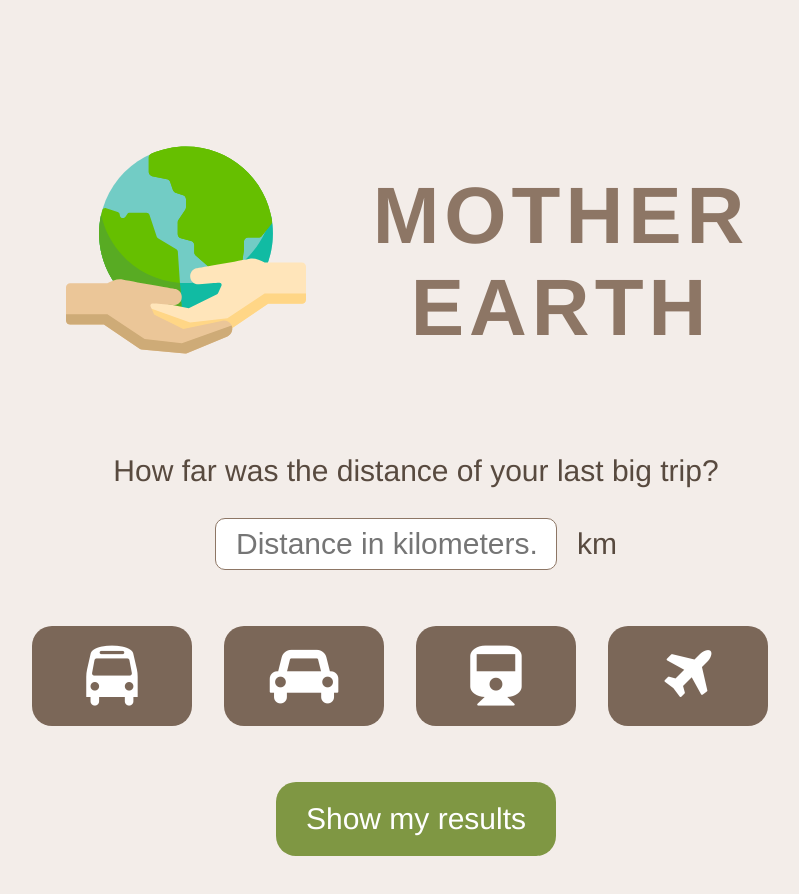
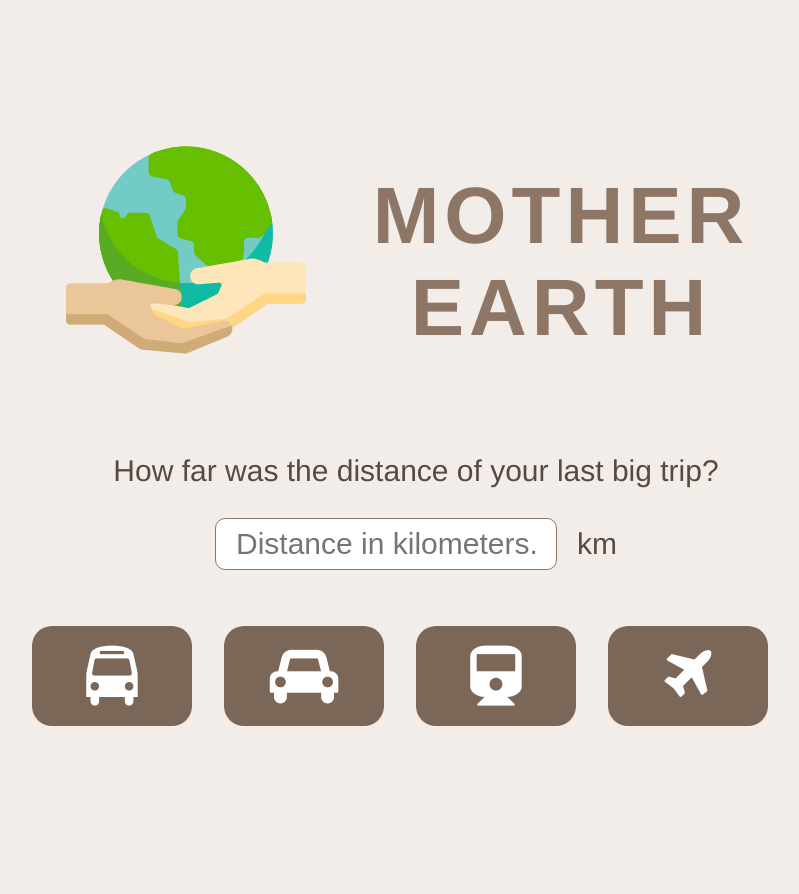
Before and after one commit to bakku/mother-earth, a React (Create React App) app: page / in a window 1280 px wide. Shown: the top 894 px of the page, without its empty margins (224-1023 px from the left). Before the commit the page ends 856 px from the top, so only its background shows below. Built offline with nearby package versions, Linux system fonts and the light colour scheme.

Commit message:
Show submit button if all fields are given

```diff
--- a/src/App.css
+++ b/src/App.css
@@ -9,3 +9,7 @@
 .center {
     text-align: center;
 }
+
+.hide {
+    display: none;
+}
--- a/src/App.js
+++ b/src/App.js
@@ -1,5 +1,6 @@
 import React, { Component } from 'react';
 import RouteInput from './RouteInput';
+import Result from './Result';
 import './App.css';
 
 class App extends Component {
@@ -8,6 +9,7 @@ class App extends Component {
       <div className="App">
         <div className="container">
           <RouteInput />
+          <Result />
         </div>
       </div>
     );
--- /dev/null
+++ b/src/Result.css
@@ -0,0 +1,3 @@
+.Result {
+    height: 100vh;
+}
--- /dev/null
+++ b/src/Result.js
@@ -0,0 +1,14 @@
+import React, { Component } from 'react';
+import './Result.css';
+
+class Result extends Component {
+  render() {
+    return (
+      <div className="Result">
+
+      </div>
+    )
+  }
+}
+
+export default Result;
--- a/src/RouteForm.js
+++ b/src/RouteForm.js
@@ -47,7 +47,7 @@ class RouteForm extends Component {
           </div>
         </div>
 
-        <div className="clearfix submit-button-wrapper">
+        <div className={"clearfix submit-button-wrapper" + (this.state.kilometers !== '' && this.state.transportation !== '' ? '' : ' hide')}>
           <div className="submit-button">
             Show my results
           </div>
```
